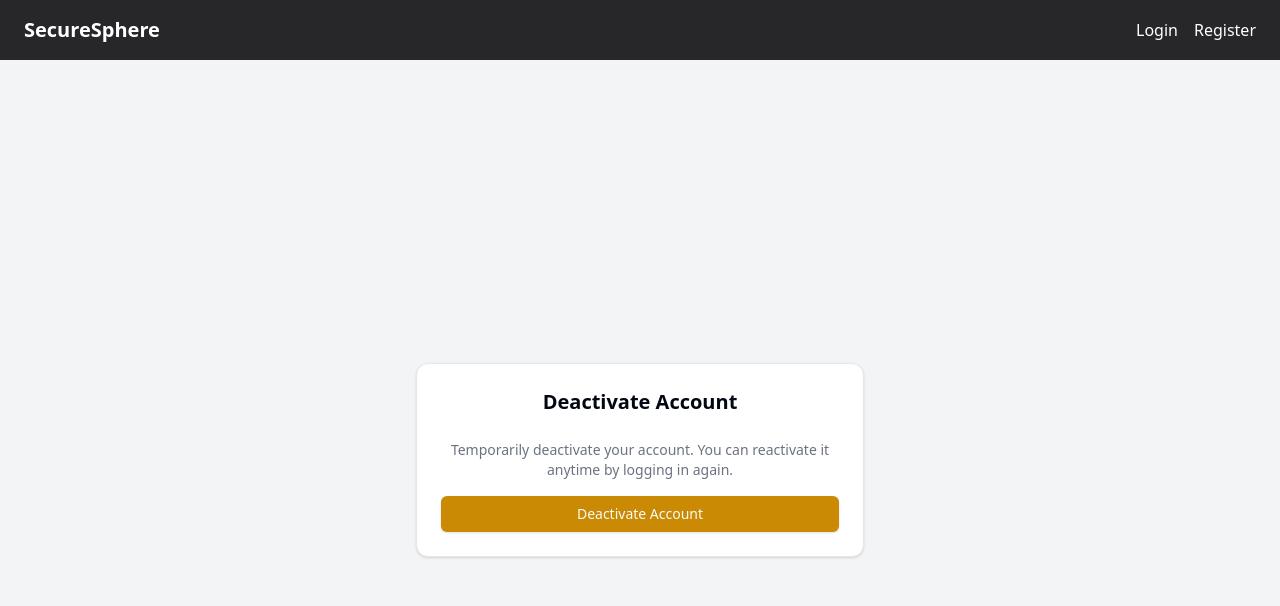
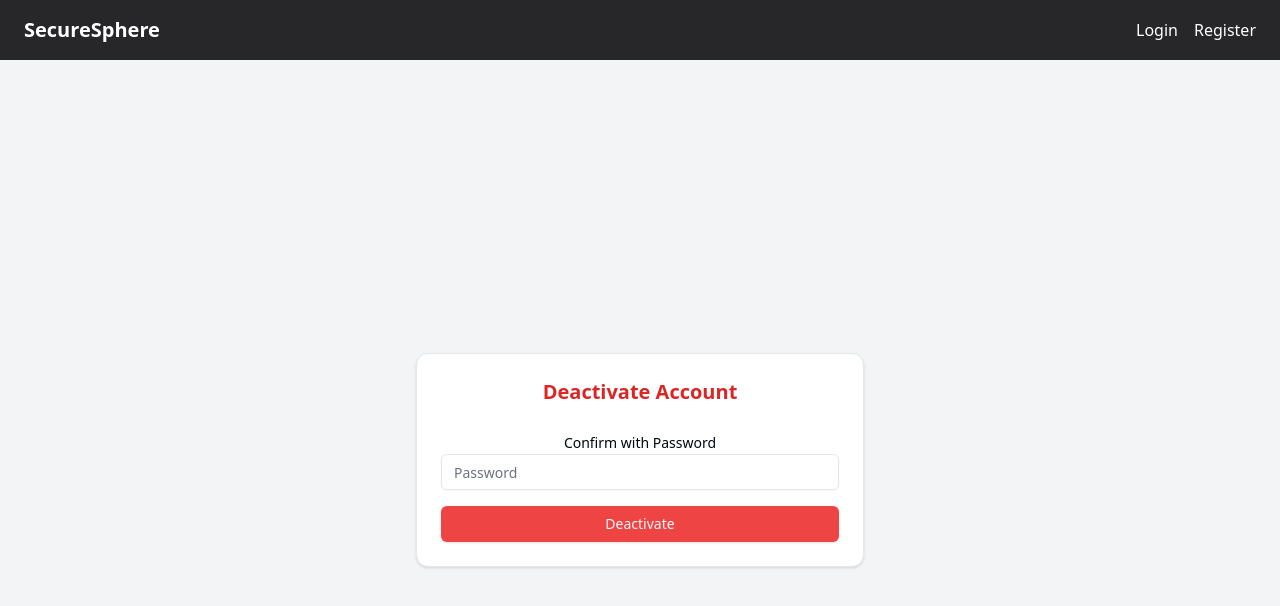
Before and after one commit to ShubhamRana555/SecureSphere, a React (Vite) app in the folder secure_sphere/: page /deactivate-account in a window 1280 px wide. Shown: the top 606 px of the page. Built offline with nearby package versions, Linux system fonts and the light colour scheme.

Commit message:
DeactivateAccount, DeleteAccount implemented

```diff
--- a/secure_sphere/src/pages/DeactivateAccount.jsx
+++ b/secure_sphere/src/pages/DeactivateAccount.jsx
@@ -1,37 +1,46 @@
-import { Button } from "@/components/ui/button.jsx";
-import { Card, CardContent, CardHeader } from "@/components/ui/card.jsx";
+import { useForm } from "react-hook-form";
+import { useAuthStore } from "../store/authStore";
+import { Input } from "@/components/ui/input";
+import { Button } from "@/components/ui/button";
+import { Label } from "@/components/ui/label";
+import { Card, CardContent, CardHeader } from "@/components/ui/card";
 import axios from "axios";
-import { useState } from "react";
+import { useNavigate } from "react-router-dom";
 
 export default function DeactivateAccount() {
-  const [msg, setMsg] = useState(null);
-  const [loading, setLoading] = useState(false);
-
-  const handleDeactivate = async () => {
-    setLoading(true);
+  const { register, handleSubmit } = useForm();
+  const { logout } = useAuthStore();
+  const navigate = useNavigate();
+  const onSubmit = async ({ password }) => {
     try {
-      await axios.patch("/users/me/deactivate");
-      setMsg("Account deactivated successfully.");
+      await axios.delete("/users/me/deactivate-account", {
+        data: { password },
+        headers: {
+          Authorization: `Bearer ${useAuthStore.getState().token}`,
+        },
+      });
+      await logout();
+      navigate("/login");
     } catch (err) {
-      setMsg(err.response?.data?.message || "Failed to deactivate account");
-    } finally {
-      setLoading(false);
+      alert(err.response?.data?.message || "Deactivation failed");
     }
   };
 
   return (
     <div className="flex items-center justify-center min-h-screen bg-muted px-4">
       <Card className="w-full max-w-md">
-        <CardHeader className="text-center text-xl font-semibold">Deactivate Account</CardHeader>
-        <CardContent className="space-y-4">
-          <p className="text-sm text-center text-muted-foreground">
-            Temporarily deactivate your account. You can reactivate it anytime by logging in again.
-          </p>
-          {msg && <p className="text-sm text-center">{msg}</p>}
+        <CardHeader className="text-center text-xl font-semibold text-red-600">Deactivate Account</CardHeader>
+        <CardContent>
+          <form onSubmit={handleSubmit(onSubmit)} className="space-y-4">
+            <div>
+              <Label htmlFor="password">Confirm with Password</Label>
+              <Input type="password" {...register("password", { required: true })} placeholder="Password" />
+            </div>
 
-          <Button onClick={handleDeactivate} disabled={loading} className="w-full bg-yellow-600 hover:bg-yellow-700">
-            {loading ? "Processing..." : "Deactivate Account"}
-          </Button>
+            <Button type="submit" className="w-full bg-red-500 hover:bg-red-600">
+              Deactivate
+            </Button>
+          </form>
         </CardContent>
       </Card>
     </div>
--- a/secure_sphere/src/pages/DeleteAccount.jsx
+++ b/secure_sphere/src/pages/DeleteAccount.jsx
@@ -1,48 +1,83 @@
 import { useForm } from "react-hook-form";
+import { useAuthStore } from "../store/authStore.js";
 import { Input } from "@/components/ui/input.jsx";
 import { Button } from "@/components/ui/button.jsx";
 import { Label } from "@/components/ui/label.jsx";
 import { Card, CardContent, CardHeader } from "@/components/ui/card.jsx";
+
 import axios from "axios";
-import { useState } from "react";
-import { useNavigate } from "react-router-dom";
 
 export default function DeleteAccount() {
-  const { register, handleSubmit } = useForm();
-  const [msg, setMsg] = useState(null);
-  const [loading, setLoading] = useState(false);
-  const navigate = useNavigate();
+  const { logout, token, loading } = useAuthStore();
+  const {
+    register,
+    handleSubmit,
+    reset,
+    formState: { errors },
+  } = useForm();
 
   const onSubmit = async (data) => {
-    setLoading(true);
-    setMsg(null);
     try {
-      await axios.delete("/users/me", { data });
-      setMsg("Account deleted permanently.");
-      setTimeout(() => navigate("/register"), 2000);
+      await axios.delete("/users/delete", {
+        data,
+        headers: {
+          Authorization: `Bearer ${token}`,
+        },
+      });
+
+      await logout();
     } catch (err) {
-      setMsg(err.response?.data?.message || "Failed to delete account");
+      alert(err.response?.data?.message || "Failed to delete account");
     } finally {
-      setLoading(false);
+      reset();
     }
   };
 
   return (
     <div className="flex items-center justify-center min-h-screen bg-muted px-4">
-      <Card className="w-full max-w-md">
-        <CardHeader className="text-center text-xl font-semibold">Delete Account</CardHeader>
+      <Card className="w-full max-w-md bg-background text-foreground">
+        <CardHeader className="text-center text-xl font-semibold">
+          Delete Account
+        </CardHeader>
         <CardContent>
-          {msg && <p className="text-sm text-center mb-4">{msg}</p>}
           <form onSubmit={handleSubmit(onSubmit)} className="space-y-4">
             <p className="text-sm text-red-500 text-center">
-              This action is irreversible. Please confirm your password.
+              Warning: This action is irreversible!
             </p>
+
             <div>
               <Label htmlFor="password">Password</Label>
-              <Input type="password" {...register("password", { required: true })} placeholder="Password" />
+              <Input
+                type="password"
+                {...register("password", { required: true })}
+                placeholder="Your Password"
+              />
+              {errors.password && (
+                <p className="text-red-500 text-sm">Password is required</p>
+              )}
             </div>
 
-            <Button type="submit" className="w-full bg-red-600 hover:bg-red-700" disabled={loading}>
+            <div>
+              <Label htmlFor="confirm">Type "DELETE" to confirm</Label>
+              <Input
+                {...register("confirm", {
+                  required: true,
+                  validate: (val) => val === "DELETE",
+                })}
+                placeholder='Type DELETE'
+              />
+              {errors.confirm && (
+                <p className="text-red-500 text-sm">
+                  You must type "DELETE" to confirm
+                </p>
+              )}
+            </div>
+
+            <Button
+              type="submit"
+              className="w-full bg-red-600 hover:bg-red-700"
+              disabled={loading}
+            >
               {loading ? "Deleting..." : "Delete Account"}
             </Button>
           </form>
```
Also changed, not shown: 2 other files (tests, documents, lock files or other folders).
